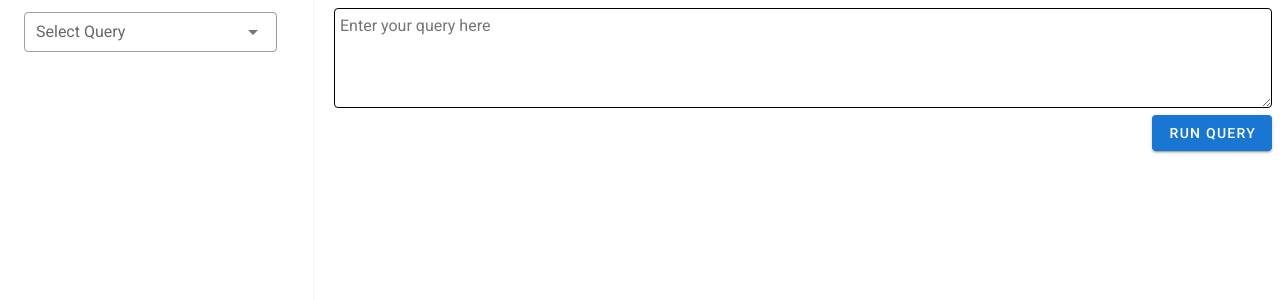
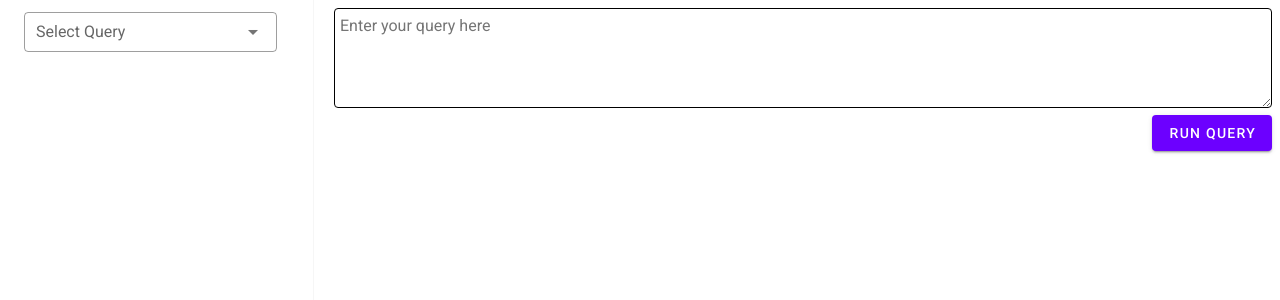
Before and after one commit to OmkarK05/sql_atlan, a Vue app: page / in a window 1280 px wide. Shown: the top 300 px of the page. Built offline with nearby package versions, Linux system fonts and the light colour scheme.

Commit message:
ADD : added theme colors and color root variables

```diff
--- /dev/null
+++ b/src/assets/scss/global.scss
@@ -0,0 +1,5 @@
+:root{
+    --primary: 108, 0, 255;
+    --secondary: 60, 121, 245;
+    --tertiary: 242, 222, 186;
+}
--- a/src/plugins/vuetify.js
+++ b/src/plugins/vuetify.js
@@ -4,4 +4,13 @@ import Vuetify from 'vuetify/lib/framework';
 Vue.use(Vuetify);
 
 export default new Vuetify({
+    theme: {
+        themes: {
+            light: {
+                primary: "#6C00FF",
+                secondary: "#3C79F5",
+                tertiary: "#F2DEBA"
+            }
+        }
+    }
 });
```
